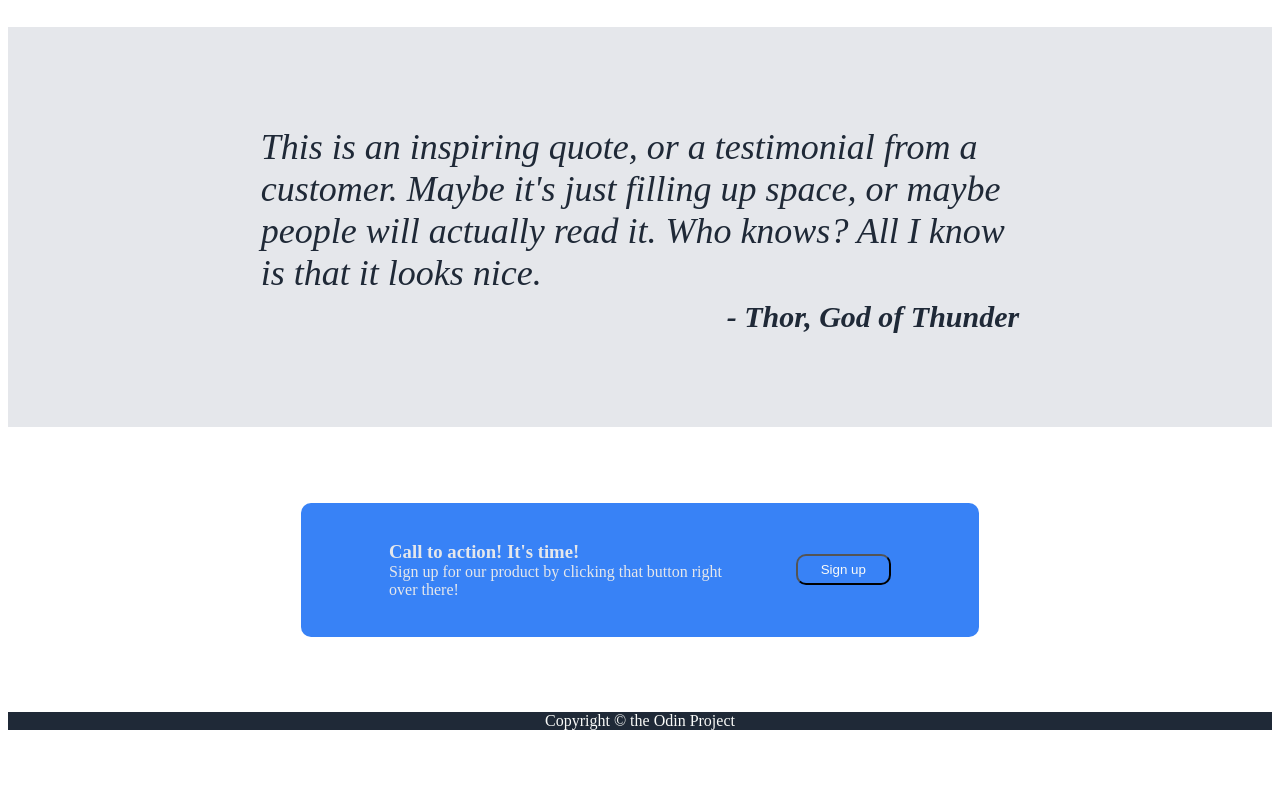
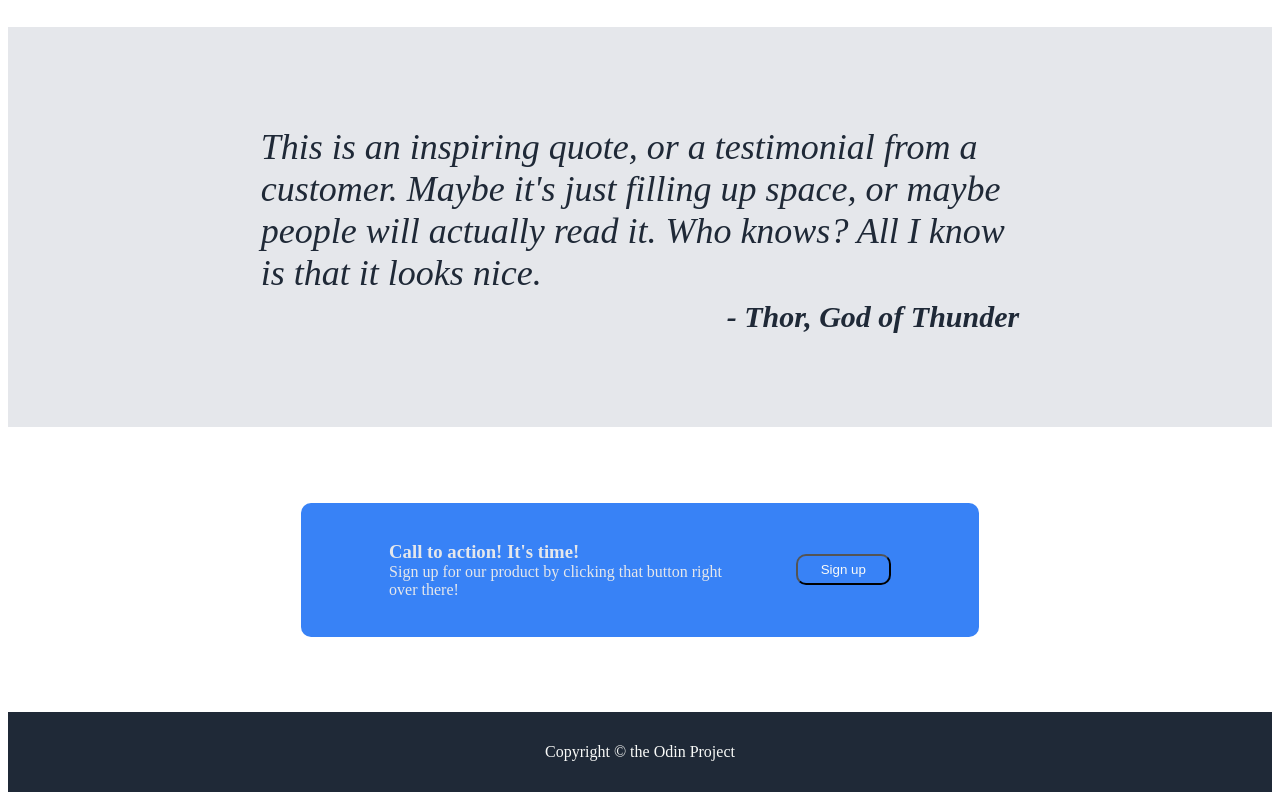
Before and after one commit to ravenvst/business-page, a plain HTML site: page index.html in a window 1280 px wide. Shown: the part 998-1798 px from the top of the page. Before the commit the page ends 1736 px from the top, so only its background shows below. Drawn offline with Linux system fonts and the light colour scheme.

Commit message:
fix: correct footer style

```diff
--- a/index.html
+++ b/index.html
@@ -57,7 +57,7 @@
     </section>
 
     <footer>
-        Copyright © the Odin Project
+        <p class="copyright">Copyright © the Odin Project</p>
     </footer>
 </body>
 </html>
--- a/style.css
+++ b/style.css
@@ -135,6 +135,10 @@ footer {
     background-color: #1F2937;
     color: #F9FAF8;
     text-align: center;
+    justify-content: center;
+    align-items: center;
+    height: 80px;
+    display: flex;
 }
 
 .action div {
```
